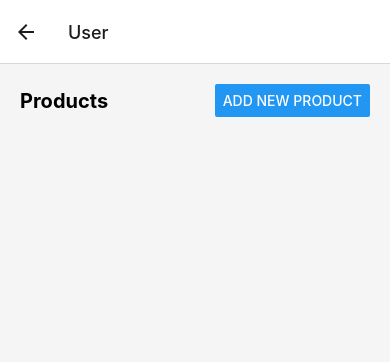
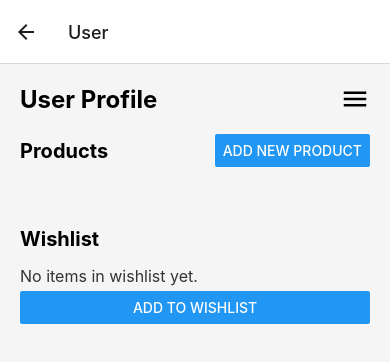
Before and after one commit to Laaguidi/ChangeHub-App, a React Native app: screen /User in a window 390 px wide. Shown: the top 362 px of the page. Built offline with nearby package versions, Linux system fonts and the light colour scheme.

Commit message:
Burger menu on the user page added with modal

```diff
--- a/package.json
+++ b/package.json
@@ -19,11 +19,13 @@
     "react": "18.2.0",
     "react-native": "0.74.5",
     "react-native-dotenv": "^3.4.11",
+    "react-native-elements": "^3.4.3",
     "react-native-reanimated": "~3.10.1",
     "react-native-reanimated-carousel": "^3.5.1",
     "react-native-safe-area-context": "4.10.5",
     "react-native-screens": "3.31.1",
     "react-native-snap-carousel": "^3.9.1",
+    "react-native-vector-icons": "^10.2.0",
     "react-redux": "^9.1.2"
   },
   "devDependencies": {
--- a/screens/Product.js
+++ b/screens/Product.js
@@ -3,9 +3,9 @@ import {
     View, Text, Image, StyleSheet, FlatList, Button, Alert, Modal,
     TextInput, TouchableOpacity, ScrollView
 } from 'react-native';
-import { deleteProduct, updateProduct } from '../firebaseService'; // Import the service functions
 import { useDispatch } from 'react-redux';
 import { deleteProductAction, updateProductAction } from '../redux/slices/productSlice';
+import { deleteProduct, updateProduct } from '../firebaseService'; // Import firebase service functions
 
 const Product = ({ route, navigation }) => {
     const { product } = route.params;
@@ -38,7 +38,7 @@ const Product = ({ route, navigation }) => {
         );
     };
 
-    // Handler for updating the product details
+    // Handler for updating product details
     const handleUpdateProduct = async () => {
         const updatedProduct = {
             name: updatedName,
@@ -57,8 +57,15 @@ const Product = ({ route, navigation }) => {
         }
     };
 
+    // Handler for adding product to wishlist
+    const handleAddToWishlist = () => {
+        Alert.alert('Wishlist', `Product "${product.name}" has been added to your wishlist!`);
+        // Add functionality to actually add the product to the user's wishlist if required
+    };
+
     return (
         <ScrollView contentContainerStyle={styles.container}>
+            <View style={styles.productInfoContainer}>
                 {/* Product Image */}
                 <Image source={{ uri: product.image }} style={styles.productImage} />
 
@@ -68,11 +75,18 @@ const Product = ({ route, navigation }) => {
                     <Text style={styles.productDescription}>{product.description}</Text>
                     <Text style={styles.productCondition}>Condition: {product.condition}</Text>
                 </View>
+            </View>
 
             {/* Delete and Update Buttons */}
             <View style={styles.actionButtons}>
                 <Button title="Update" onPress={() => setModalVisible(true)} color="#007bff" />
                 <Button title="Delete" onPress={handleDelete} color="#dc3545" />
+            </View>
+
+            {/* New Section for "Wish to Change With" */}
+            <View style={styles.wishSection}>
+                <Text style={styles.wishTitle}>Wish to Change With</Text>
+                <Button title="Add to Wishlist" onPress={handleAddToWishlist} color="#28a745" />
             </View>
 
             {/* Modal for updating product info */}
@@ -131,6 +145,13 @@ const styles = StyleSheet.create({
         padding: 20,
         backgroundColor: '#f5f5f5',
     },
+    productInfoContainer: {
+        backgroundColor: '#9c88ff',
+        borderRadius: 10,
+        marginBottom: 20,
+        padding: 20,
+        alignItems: 'center',
+    },
     productImage: {
         width: '100%',
         height: 250,
@@ -158,6 +179,19 @@ const styles = StyleSheet.create({
         flexDirection: 'row',
         justifyContent: 'space-between',
         marginBottom: 30,
+    },
+    // New Styles for Wish Section
+    wishSection: {
+        padding: 20,
+        borderRadius: 10,
+        backgroundColor: '#7ed6df', // Light green background color
+        marginBottom: 30,
+        alignItems: 'center',
+    },
+    wishTitle: {
+        fontSize: 20,
+        fontWeight: 'bold',
+        marginBottom: 10,
     },
     modalContainer: {
         flex: 1,
--- a/screens/User.js
+++ b/screens/User.js
@@ -1,12 +1,17 @@
 import React, { useState, useEffect } from 'react';
-import {
-    View, Text, Image, Button, FlatList, ScrollView, StyleSheet, TouchableOpacity, Alert
-} from 'react-native';
-import { db, auth } from '../firebase';
+import { View, Text, Image, Button, FlatList, ScrollView, StyleSheet, Modal, TextInput, Alert, TouchableOpacity } from 'react-native';
+import { db, auth } from '../firebase'; // Import Firebase Firestore and Authentication
+import { Icon } from 'react-native-elements'; // Import the Icon component for burger menu
 
 const User = ({ navigation }) => {
     const [user, setUser] = useState(null);
     const [products, setProducts] = useState([]);
+    const [wishlist, setWishlist] = useState([]); // New state for wishlist
+    const [modalVisible, setModalVisible] = useState(false);
+    const [menuVisible, setMenuVisible] = useState(false); // State to manage burger menu visibility
+    const [newName, setNewName] = useState('');
+    const [newLocation, setNewLocation] = useState('');
+    const [newProfilePicture, setNewProfilePicture] = useState('');
 
     useEffect(() => {
         const fetchUserData = async () => {
@@ -15,7 +20,11 @@ const User = ({ navigation }) => {
                 if (currentUser) {
                     const userDoc = await db.collection('users').doc(currentUser.uid).get();
                     if (userDoc.exists) {
-                        setUser(userDoc.data());
+                        const userData = userDoc.data();
+                        setUser(userData);
+                        setNewName(userData.fullName);
+                        setNewLocation(userData.city);
+                        setNewProfilePicture(userData.profilePicture);
                     }
                 }
             } catch (error) {
@@ -50,15 +59,53 @@ const User = ({ navigation }) => {
         };
     }, []);
 
+    // Function to handle user information update
+    const handleUpdateUserInfo = async () => {
+        try {
+            const currentUser = auth.currentUser;
+            if (currentUser) {
+                const updatedUser = {
+                    fullName: newName,
+                    city: newLocation,
+                    profilePicture: newProfilePicture,
+                };
+
+                // Update user info in Firestore
+                await db.collection('users').doc(currentUser.uid).set(updatedUser, { merge: true });
+
+                // Update state to reflect changes
+                setUser(updatedUser);
+                setModalVisible(false);
+                Alert.alert("Success", "Your information has been updated.");
+            }
+        } catch (error) {
+            console.error("Error updating user info:", error);
+            Alert.alert("Error", "Failed to update your information. Please try again.");
+        }
+    };
+
+    const handleProductPress = (product) => {
+        navigation.navigate('Product', { product });
+    };
+
     return (
         <ScrollView contentContainerStyle={styles.scrollContainer}>
+            <View style={styles.header}>
+                <Text style={styles.headerTitle}>User Profile</Text>
+                {/* Burger menu icon */}
+                <TouchableOpacity onPress={() => setMenuVisible(true)}>
+                    <Icon name="menu" size={30} color="black" />
+                </TouchableOpacity>
+            </View>
+
             {user && (
                 <View style={styles.userInfoSection}>
                     <Image source={{ uri: user.profilePicture }} style={styles.profilePicture} />
                     <Text style={styles.userName}>{user.fullName}</Text>
                     <Text style={styles.userLocation}>{user.city}</Text>
 
-                    <Button title="Update Info" onPress={() => navigation.navigate('UpdateUser')} />
+                    {/* Button to open modal for updating user info */}
+                    <Button title="Update Info" onPress={() => setModalVisible(true)} />
                 </View>
             )}
 
@@ -68,11 +115,12 @@ const User = ({ navigation }) => {
                     <Button title="Add New Product" onPress={() => navigation.navigate('AddProduct')} />
                 </View>
 
+                {/* List of Products */}
                 <FlatList
                     data={products}
                     keyExtractor={(item) => item.id}
                     renderItem={({ item }) => (
-                        <TouchableOpacity onPress={() => navigation.navigate('Product', { product: item })}>
+                        <TouchableOpacity onPress={() => handleProductPress(item)}>
                             <View style={styles.productCard}>
                                 <Image source={{ uri: item.image }} style={styles.productImage} />
                                 <View style={styles.productDetails}>
@@ -85,6 +133,73 @@ const User = ({ navigation }) => {
                     )}
                 />
             </View>
+
+            {/* Wishlist Section */}
+            <View style={styles.wishlistSection}>
+                <Text style={styles.wishlistTitle}>Wishlist</Text>
+                {wishlist.length === 0 ? (
+                    <Text style={styles.wishlistItem}>No items in wishlist yet.</Text>
+                ) : (
+                    wishlist.map((item) => (
+                        <Text key={item.id} style={styles.wishlistItem}>
+                            {item.title}
+                        </Text>
+                    ))
+                )}
+                <Button title="Add to Wishlist" onPress={() => navigation.navigate('AddWishlist')} />
+            </View>
+
+            {/* Burger Menu Modal */}
+            <Modal
+                animationType="slide"
+                transparent={true}
+                visible={menuVisible}
+                onRequestClose={() => setMenuVisible(false)}
+            >
+                <View style={styles.menuContainer}>
+                    <View style={styles.menuContent}>
+                        <Text style={styles.menuItem} onPress={() => setMenuVisible(false)}>Profile</Text>
+                        <Text style={styles.menuItem} onPress={() => navigation.navigate('AddProduct')}>Add Product</Text>
+                        <Text style={styles.menuItem} onPress={() => navigation.navigate('Login')}>Logout</Text>
+                    </View>
+                </View>
+            </Modal>
+
+            {/* Modal for updating user info */}
+            <Modal
+                animationType="slide"
+                transparent={true}
+                visible={modalVisible}
+                onRequestClose={() => setModalVisible(false)}
+            >
+                <View style={styles.modalContainer}>
+                    <View style={styles.modalContent}>
+                        <Text style={styles.modalTitle}>Update Your Information</Text>
+
+                        <TextInput
+                            style={styles.input}
+                            placeholder="Full Name"
+                            value={newName}
+                            onChangeText={setNewName}
+                        />
+                        <TextInput
+                            style={styles.input}
+                            placeholder="City"
+                            value={newLocation}
+                            onChangeText={setNewLocation}
+                        />
+                        <TextInput
+                            style={styles.input}
+                            placeholder="Profile Picture URL"
+                            value={newProfilePicture}
+                            onChangeText={setNewProfilePicture}
+                        />
+
+                        <Button title="Save" onPress={handleUpdateUserInfo} />
+                        <Button title="Cancel" onPress={() => setModalVisible(false)} color="red" />
+                    </View>
+                </View>
+            </Modal>
         </ScrollView>
     );
 };
@@ -94,6 +209,33 @@ const styles = StyleSheet.create({
         flexGrow: 1,
         padding: 20,
         backgroundColor: '#f5f5f5',
+    },
+    header: {
+        flexDirection: 'row',
+        justifyContent: 'space-between',
+        alignItems: 'center',
+        marginBottom: 20,
+    },
+    headerTitle: {
+        fontSize: 24,
+        fontWeight: 'bold',
+    },
+    menuContainer: {
+        flex: 1,
+        justifyContent: 'center',
+        alignItems: 'center',
+        backgroundColor: 'rgba(0,0,0,0.5)',
+    },
+    menuContent: {
+        width: 200,
+        padding: 20,
+        backgroundColor: '#fff',
+        borderRadius: 10,
+        alignItems: 'center',
+    },
+    menuItem: {
+        fontSize: 18,
+        marginVertical: 10,
     },
     userInfoSection: {
         alignItems: 'center',
@@ -157,6 +299,19 @@ const styles = StyleSheet.create({
         color: '#007bff',
         marginTop: 5,
     },
+    wishlistSection: {
+        marginTop: 30,
+    },
+    wishlistTitle: {
+        fontSize: 20,
+        fontWeight: 'bold',
+        marginBottom: 10,
+    },
+    wishlistItem: {
+        fontSize: 16,
+        paddingVertical: 5,
+        color: '#333',
+    },
     modalContainer: {
         flex: 1,
         justifyContent: 'center',
```
Also changed, not shown: 1 other file (tests, documents, lock files or other folders). Lines whose indentation alone changed are shown as unchanged.
